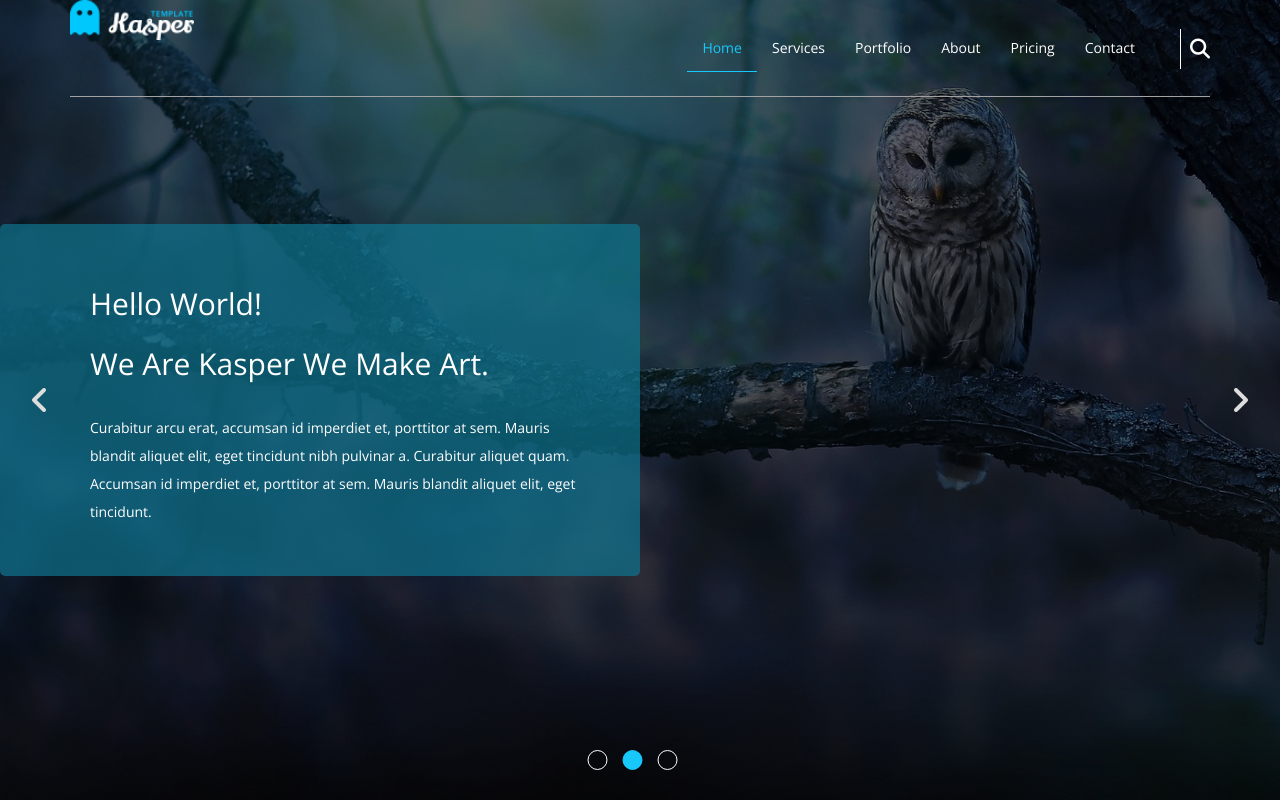
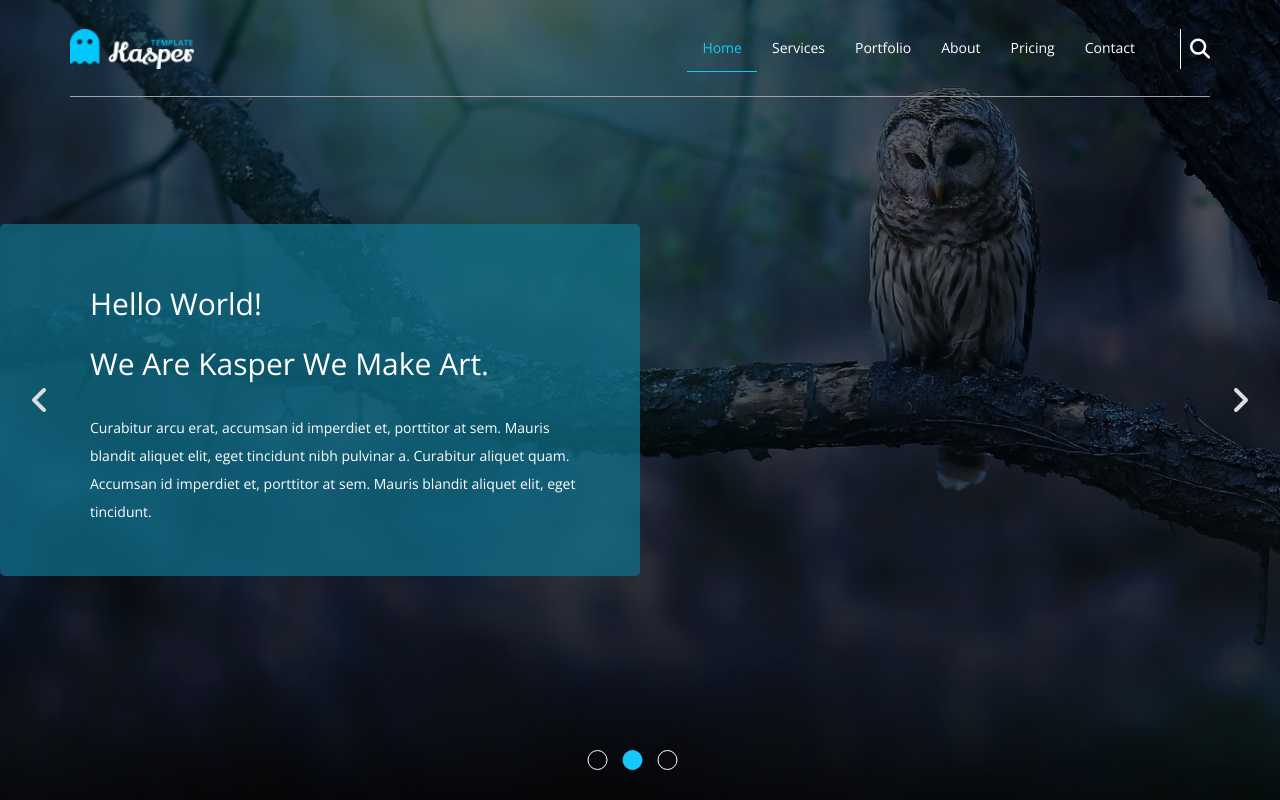
Before and after one commit to Aimen-Lebdi/Template-Two, a plain HTML site: page index.html in a window 1280 px wide. Shown: the top 800 px of the page. Drawn offline with nearby package versions, Linux system fonts and the light colour scheme.

Commit message:
solve the logo issue in the  header

```diff
--- a/css/kasper.css
+++ b/css/kasper.css
@@ -121,6 +121,11 @@ header .container::after {
   height: 1px;
   bottom: 0;
   left: 15px;
+}
+header .container .logo{
+  display: flex;
+  justify-content: center;
+  align-items: center;
 }
 header .container .logo img {
   height: 40px;
```
